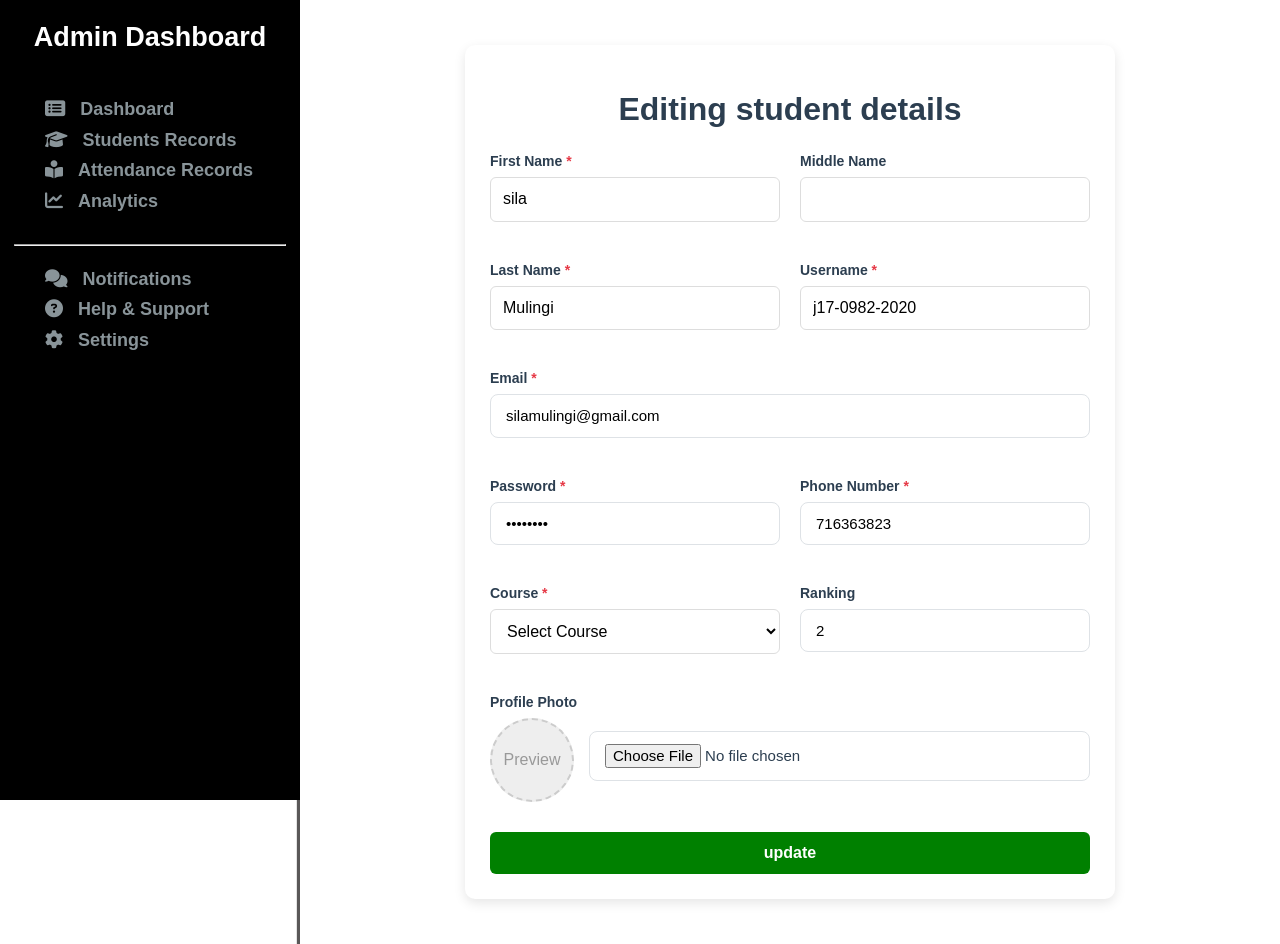
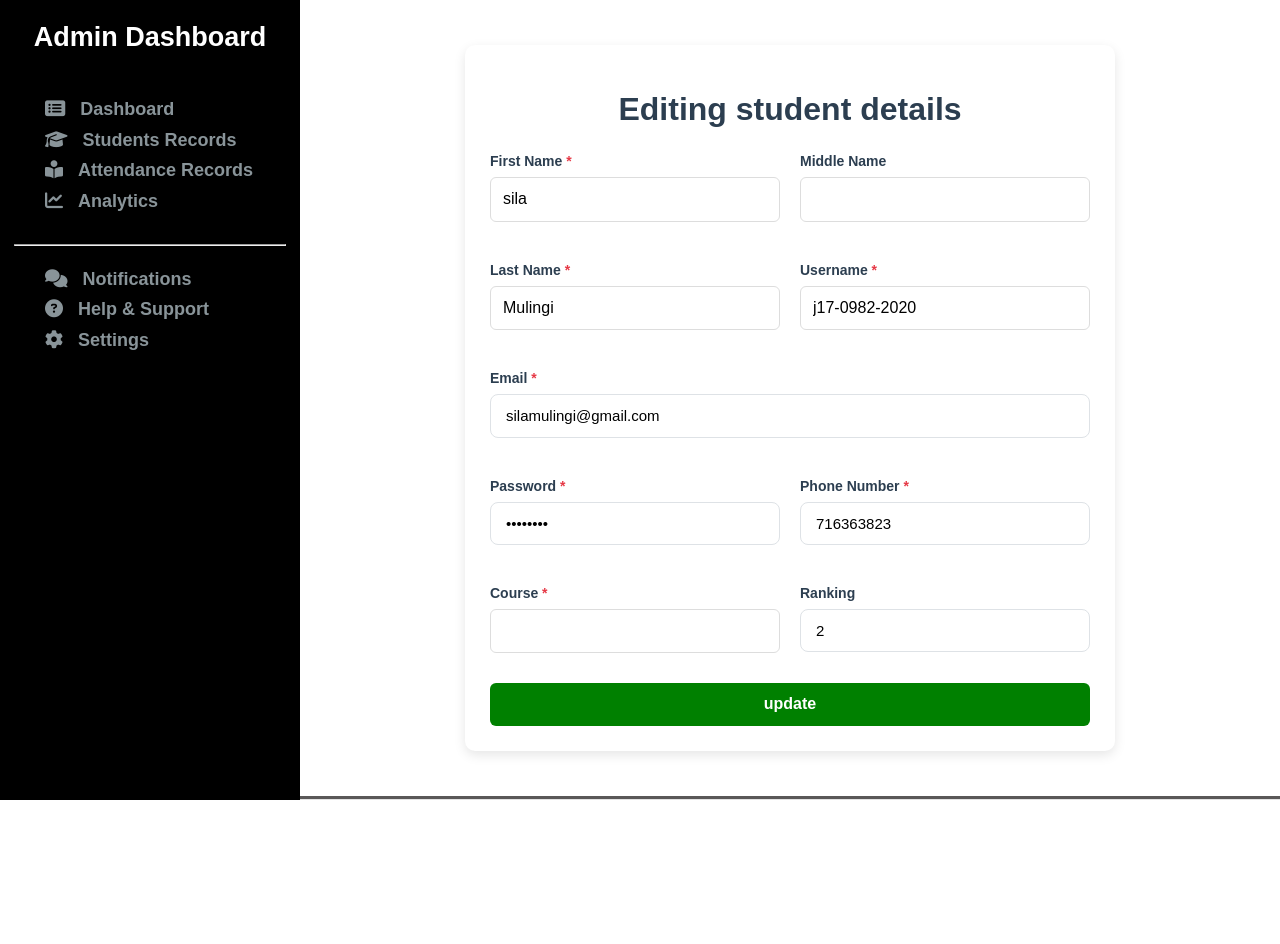
Before and after one commit to IamSila/attendance-system_with_face_recognition, a Django app: page /customAdmin/update/j17-0982-2020/ in a window 1280 px wide. After the commit the page ends 800 px from the top, so only its background shows below. Run offline with Django 5.2, Linux system fonts and the light colour scheme; data comes from the database, SQL or seed files in the repository; both versions use the stored data as it was after the commit.

Commit message:
attendance management updates

```diff
--- a/coreApp/views.py
+++ b/coreApp/views.py
@@ -542,19 +542,16 @@ def update(request, username):
         updateStudent.email=request.POST.get('email')
         updateStudent.password=request.POST.get('password')
         updateStudent.ranking=request.POST.get('ranking')
+        # new_profile_photo = request.FILES.get('image')  # Use FILES for image uploads
 
-        new_profile_photo = request.FILES.get('image')  # Use FILES for image uploads
-
-        if new_profile_photo:
-            # If a new image is uploaded, update the field
-            updateStudent.image = new_profile_photo
-        else:
-            # If no new image is provided, keep the existing image
-            # This line isn't necessary unless you overwrite the field elsewhere
-            pass
+        # if new_profile_photo:
+        #     # If a new image is uploaded, update the field
+        #     updateStudent.image = new_profile_photo
+        # else:
+        #     # If no new image is provided, keep the existing image
+        #     # This line isn't necessary unless you overwrite the field elsewhere
+        #     pass
         updateStudent.save()
-
-
 
     context['updateStudent'] = updateStudent
     return render(request, 'admin/updateStudent.html', context)
--- a/templates/admin/studentRecords.html
+++ b/templates/admin/studentRecords.html
@@ -11,7 +11,7 @@
                 <div class="actionButtons">
                     <a href="{% url 'createStudent' %}" class="btn-add"><button><i class="fa-solid fa-plus"></i>Add Student Record</button></a>
                     <button>Import</button>
-                    <button>Download</button>
+                    <button class="btn-download">Download</button>
                 </div>
             </div>
             <div class="filters">
--- a/templates/admin/updateStudent.html
+++ b/templates/admin/updateStudent.html
@@ -90,13 +90,7 @@
 
                     <div class="form-group">
                         <label for="course" class="required">Course</label>
-                        <select id="course" name="course" required>
-                            <option value="">Select Course</option>
-                            <option value="CS">Computer Science</option>
-                            <option value="ENG">Engineering</option>
-                            <option value="BUS">Business</option>
-                            <option value="MED">Medicine</option>
-                        </select>
+                        <input type="text" name="course">
                     </div>
 
                     <div class="form-group">
@@ -104,7 +98,7 @@
                         <input type="number" id="ranking" name="ranking" value="{{updateStudent.ranking}}" min="1">
                     </div>
 
-                    <div class="form-group full-width">
+                    <!-- <div class="form-group full-width">
                         <label>Profile Photo</label>
                         <div class="photo-upload">
                             <div class="photo-preview" id="photoPreview">
@@ -115,7 +109,7 @@
                                 <input type="file" id="profilePhoto" name="profilePhoto" accept="image/*">
                             </label>
                         </div>
-                    </div>
+                    </div> -->
                 </div>
                 {% endif %}
                 <button type="submit">update</button>
```
Also changed, not shown: db.sqlite3.
